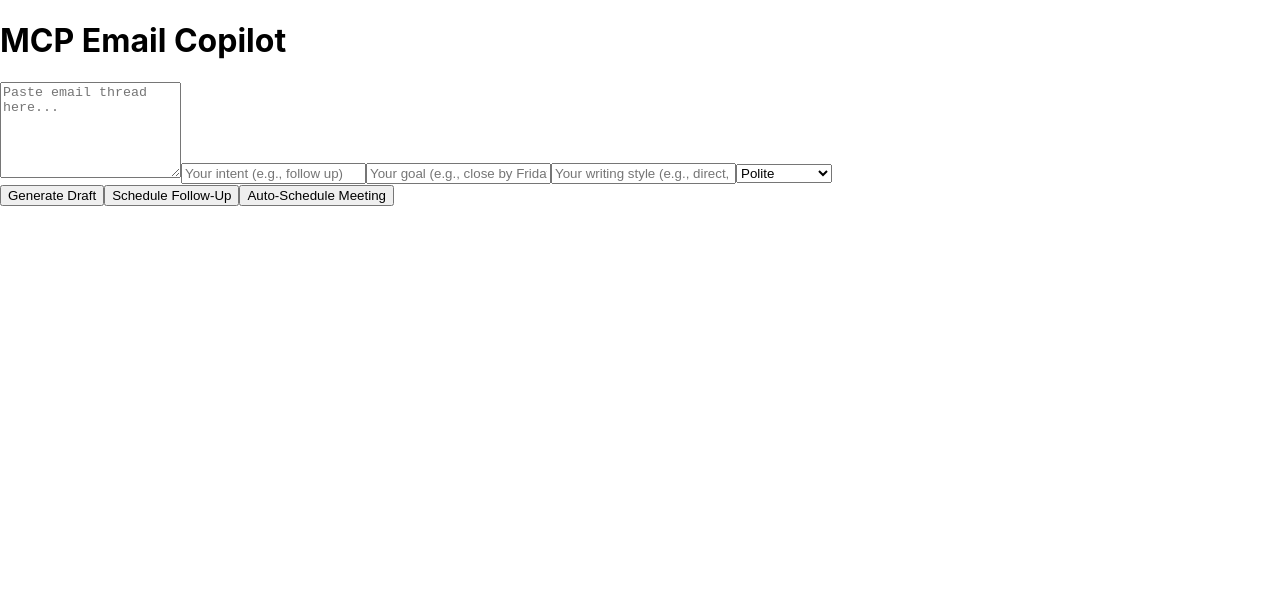
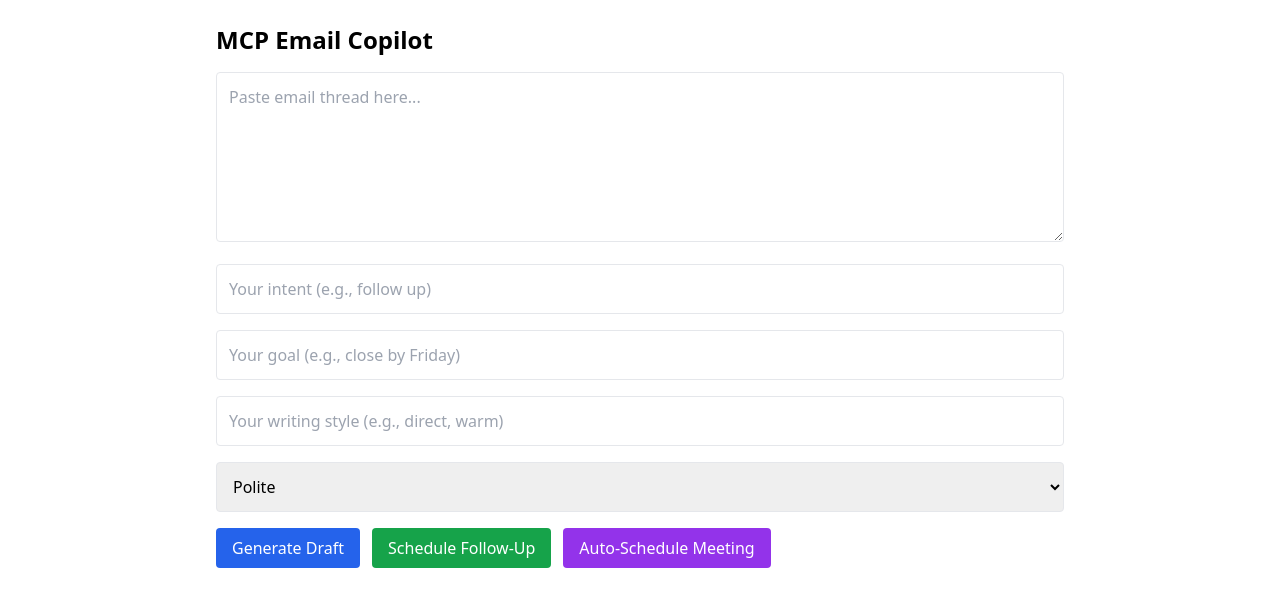
Before and after one commit to ModanwalPriti06/Gmail-Automation-AI-Frontend, a React (Create React App) app: page / in a window 1280 px wide. Shown: the top 606 px of the page. Built offline with nearby package versions, Linux system fonts and the light colour scheme.

Commit message:
tailwind css

```diff
--- a/package.json
+++ b/package.json
@@ -37,5 +37,10 @@
       "last 1 firefox version",
       "last 1 safari version"
     ]
+  },
+  "devDependencies": {
+    "autoprefixer": "^10.4.21",
+    "postcss": "^8.5.6",
+    "tailwindcss": "^3.4.17"
   }
 }
--- /dev/null
+++ b/postcss.config.js
@@ -0,0 +1,6 @@
+module.exports = {
+  plugins: {
+    tailwindcss: {},
+    autoprefixer: {},
+  },
+}
--- a/src/index.css
+++ b/src/index.css
@@ -1,13 +1,3 @@
-body {
-  margin: 0;
-  font-family: -apple-system, BlinkMacSystemFont, 'Segoe UI', 'Roboto', 'Oxygen',
-    'Ubuntu', 'Cantarell', 'Fira Sans', 'Droid Sans', 'Helvetica Neue',
-    sans-serif;
-  -webkit-font-smoothing: antialiased;
-  -moz-osx-font-smoothing: grayscale;
-}
-
-code {
-  font-family: source-code-pro, Menlo, Monaco, Consolas, 'Courier New',
-    monospace;
-}
+@tailwind base;
+@tailwind components;
+@tailwind utilities;
--- /dev/null
+++ b/tailwind.config.js
@@ -0,0 +1,10 @@
+/** @type {import('tailwindcss').Config} */
+module.exports = {
+  content: [
+    "./index.html",
+    "./src/**/*.{js,ts,jsx,tsx}",
+  ],  theme: {
+    extend: {},
+  },
+  plugins: [],
+}
```
Also changed, not shown: 1 other file (tests, documents, lock files or other folders).
